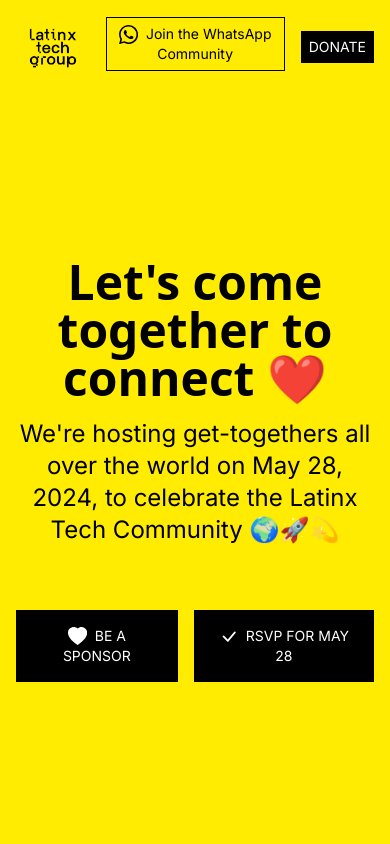
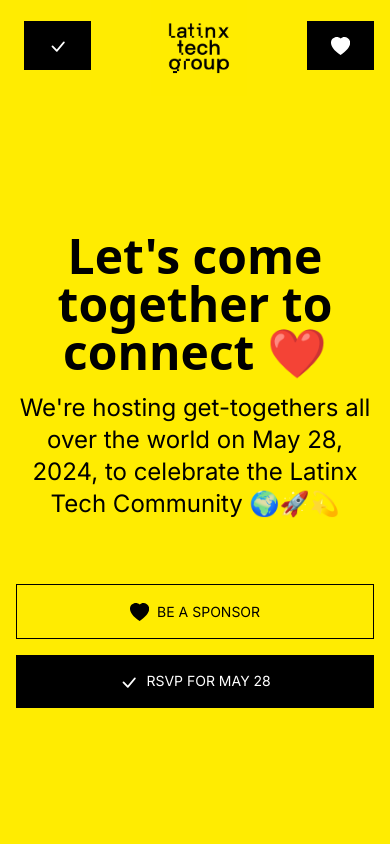
Before and after one commit to latinx-familia/latinx-meetups, a Next.js app: page / in a window 390 px wide. Shown: the top 844 px of the page. Built offline with nearby package versions, Linux system fonts and the light colour scheme.

Commit message:
feat: improve mobile, link behavior and hover

```diff
--- a/src/app/globals.css
+++ b/src/app/globals.css
@@ -5,6 +5,34 @@
 @tailwind utilities;
 
 /* Overwrite PicoCSS */
+:root {
+  --pico-nav-link-spacing-vertical: 1rem;
+  --pico-nav-link-spacing-horizontal: 1.5rem;
+}
+
+a[role=button] {
+  display: inline-flex;
+  transition: all 0.1s linear;
+}
+
+a:hover[role=button].primary-button {
+  text-shadow: 0 0 0.5rem rgba(255, 255, 255, 1), 0 0 1rem rgba(255, 255, 255, 1), 0 0 1.5rem rgba(255, 255, 255, 1);
+  transition: all 0.1s linear;
+  box-shadow: 0 0 1rem rgba(0, 0,0, 0.2);
+}
+
+a:hover[role="button"].secondary-button {
+  box-shadow: #FFF 0 0 3rem;
+}
+
+a:hover[role="button"].primary-button.primary-outline {
+  box-shadow: 0 0 1rem rgba(0, 0,0, 0.2);
+}
+
+nav li {
+  padding-top: 0px;
+  padding-bottom: 0px;
+}
 
 body>footer, body>header, body>main {
   padding-block: 0px;
--- a/src/app/page.js
+++ b/src/app/page.js
@@ -6,8 +6,8 @@
   title: 'Let\'s come together to connect ❤️',
   description: 'We\'re hosting get-togethers all over the world on May 28, 2024, to celebrate the Latinx Tech Community 🌍🚀💫',
   buttons: [
-    { label: 'BE A SPONSOR', href: 'https://forms.gle/S6GjZFbeLUUGkBJu5', title: 'Sponsor Lantinx Community', isButton: 'true', icon: 'heart' },
-    { label: 'RSVP FOR MAY 28', href: 'https://app.getriver.io/latinx', title: 'Latinx Meetup May 28, 2024 ', isButton: 'true', icon: 'check' },
+    { label: 'BE A SPONSOR', href: 'https://forms.gle/S6GjZFbeLUUGkBJu5', title: 'Sponsor Lantinx Community', isButton: 'true', icon: 'heart', isOutline: true, newWindow: true },
+    { label: 'RSVP FOR MAY 28', href: 'https://app.getriver.io/latinx', title: 'Latinx Meetup May 28, 2024 ', isButton: 'true', icon: 'check', newWindow: true },
   ],
 };
 
@@ -16,7 +16,7 @@
     'Latinx Tech Group is a community of VC and Angel investors and Startup Founders all over the world supporting each other to thrive.',
     'Founded by Latinx founders in Silicon Valley in 2021, we are currently +1,700 members from 100 cities in 30 countries and want to invite you to join.'],
   buttons: [
-    { label: 'Join the WhatsApp Community', href: 'https://chat.whatsapp.com/INP8jx2vnjVLCFRBzOrOMo', title: 'Join the Latinx Tech Group WhatsApp Community', icon: 'whatsapp', style: "secondary" }
+    { id: 'action-join-whtasapp', label: 'Join the WhatsApp Community', href: 'https://chat.whatsapp.com/INP8jx2vnjVLCFRBzOrOMo', title: 'Join the Latinx Tech Group WhatsApp Community', icon: 'whatsapp', style: 'secondary', newWindow: true }
   ],
 };
 
@@ -36,8 +36,8 @@
     subtitle: 'Founders from our community already raised over $400M in venture capital in aggregate.',
     description: ['The magic of attending a Latinx meetup is that people come together to listen, connect, and grow. No one wants to impress anyone. Not needing to pitch is the ultimate flex.', 'Latinx founders supporting each other to thrive.'],
     buttons: [
-      { label: 'BE A SPONSOR', href: 'https://forms.gle/S6GjZFbeLUUGkBJu5', title: 'Sponsor Lantinx Community', isButton: 'true', icon: 'heart' },
-      { label: 'RSVP FOR MAY 28', href: 'https://app.getriver.io/latinx', title: 'Latinx Meetup May 28, 2024 ', isButton: 'true', icon: 'check' },
+      { label: 'BE A SPONSOR', href: 'https://forms.gle/S6GjZFbeLUUGkBJu5', title: 'Sponsor Lantinx Community', isButton: 'true', icon: 'heart', isOutline: true, newWindow: true },
+      { label: 'RSVP FOR MAY 28', href: 'https://app.getriver.io/latinx', title: 'Latinx Meetup May 28, 2024 ', isButton: 'true', icon: 'check', newWindow: true },
     ],
   },
 };
@@ -58,8 +58,8 @@
     description: 'We are the global open source community of Latinx founders and funders',
     des: '',
     buttons: [
-      { label: 'BE A SPONSOR', href: 'https://forms.gle/S6GjZFbeLUUGkBJu5', title: 'Sponsor Lantinx Community', isButton: 'true', icon: 'heart' },
-      { label: 'RSVP FOR MAY 28', href: 'https://app.getriver.io/latinx', title: 'Latinx Meetup May 28, 2024 ', isButton: 'true', icon: 'check' },
+      { label: 'BE A SPONSOR', href: 'https://forms.gle/S6GjZFbeLUUGkBJu5', title: 'Sponsor Lantinx Community', isButton: 'true', icon: 'heart', isOutline: true, newWindow: true },
+      { label: 'RSVP FOR MAY 28', href: 'https://app.getriver.io/latinx', title: 'Latinx Meetup May 28, 2024 ', isButton: 'true', icon: 'check', newWindow: true },
     ],
   },
 };
@@ -75,7 +75,7 @@
         wide={true}
       />
 
-      <Hero {...block} style={'secondary'} />
+
 
       <ContentSlide
         {...slide2}
@@ -84,7 +84,7 @@
       />
 
       {/* Demo white background */}
-      <Hero {...block} style={'white-background'} />
+      <Hero {...block} style={'secondary'} />
 
       <ContactForm />
     </>
--- a/src/components/ContentSlide.js
+++ b/src/components/ContentSlide.js
@@ -53,7 +53,7 @@
             <h2 className="text-5xl font-bold mb-8 text-black">{title}</h2>
             <h3 className="text-3xl mb-6 text-neutral-800">{subtitle}</h3>
             {renderDescription()}
-            <div className="flex gap-4">
+            <div className="flex gap-4 flex-col md:flex-row">
                 {buttons.map((button, index) => (
                     <Link key={index} {...button} />
                 ))}
--- a/src/components/Header.js
+++ b/src/components/Header.js
@@ -1,30 +1,62 @@
-import React from 'react';
+"use client"
+
+import React, { useState, useEffect } from 'react';
 import PropTypes from 'prop-types';
 import Container from '@/components/Container';
 import Link from '@/components/Link';
 import NextLink from 'next/link';
-import Image from 'next/image'
+import Image from 'next/image';
 
 export default function Header({ }) {
+    const [showHeaderWhatsAppLink, setShowHeaderWhatsAppLink] = useState(false);
+
+    useEffect(() => {
+        const targetElement = document.getElementById('action-join-whtasapp');
+        function handleScroll() {
+            if (targetElement) {
+                const { top, bottom } = targetElement.getBoundingClientRect();
+                if (top >= 0 && bottom <= window.innerHeight) {
+                    setShowHeaderWhatsAppLink(true);
+                } else {
+                    setShowHeaderWhatsAppLink(false);
+                }
+            }
+        }
+        window.addEventListener('scroll', handleScroll);
+        return () => {
+            window.removeEventListener('scroll', handleScroll);
+        };
+    }, []);
 
     return (
         <header className='sticky top-0 z-50'>
             <Container wide={false} className="bg-yellow-300 h-24">
-                <nav>
-                    <ul className="h-24">
-                        <li>
+                <nav className="flex justify-between items-center h-full">
+                    <ul className="hidden md:flex items-center">
+                        <li className="mr-auto">
                             <NextLink href="/" title="Homepage Latinx Tech Group">
                                 <Image src="/img/logo.png" alt="Latinx Tech Group Logo" width={96} height={96} className='w-24' />
                             </NextLink>
                         </li>
                     </ul>
-
-                    <ul className="h-24">
-                        <li>
-                            <Link label="Join the WhatsApp Community" icon="whatsapp" href="https://chat.whatsapp.com/INP8jx2vnjVLCFRBzOrOMo" title="Join the Latinx Tech Group WhatsApp Community" isOutline={true} isButton={true} />
+                    <ul className="flex grow justify-between md:justify-end items-center">
+                        {!showHeaderWhatsAppLink && (
+                            <li className="mt-1.5 pl-0">
+                                <Link label="Join the WhatsApp Community" icon="whatsapp" href="https://chat.whatsapp.com/INP8jx2vnjVLCFRBzOrOMo" title="Join the Latinx Tech Group WhatsApp Community" isOutline={true} isButton={true} newWindow={true} labelClassName="hidden md:inline-block" />
+                            </li>
+                        )}
+                        {showHeaderWhatsAppLink && (
+                            <li className="mt-1.5">
+                                <Link label="RSVP FOR MAY 28" icon="check" href="https://app.getriver.io/latinx" title="Latinx Meetup May 28, 2024 " isButton={true} newWindow={true} labelClassName="hidden md:inline-block" iconClassName="md:hidden" />
+                            </li>
+                        )}
+                        <li className="md:order-1">
+                            <NextLink href="/" title="Homepage Latinx Tech Group">
+                                <Image src="/img/logo.png" alt="Latinx Tech Group Logo" width={96} height={96} className='w-24 md:hidden' />
+                            </NextLink>
                         </li>
-                        <li>
-                            <Link label="DONATE" href="https://www.paypal.com/pools/c/948ycdnaf6" isButton={true} title="Donate Latinx Tech Group" />
+                        <li className="md:order-2 mt-1.5">
+                            <Link label="Donate" href="/donate" icon="heart" isButton={true} title="Donate to Latinx Tech Group" labelClassName="hidden md:inline-block" iconClassName="md:hidden" />
                         </li>
                     </ul>
                 </nav>
--- a/src/components/Hero.js
+++ b/src/components/Hero.js
@@ -46,7 +46,7 @@
             <div className="max-w-3xl mx-auto">
                 {title && <h1 className={`text-5xl font-bold mb-4 ${textClasses}`}>{title}</h1>}
                 {renderDescription()}
-                <div className="flex justify-center space-x-4 mt-16">
+                <div className="flex justify-center gap-4 mt-16 gap-4 flex-col md:flex-row">
                     {buttons.map((button, index) => (
                         <Link key={index} {...button} isButton={true} />
                     ))}
--- a/src/components/Link.js
+++ b/src/components/Link.js
@@ -11,15 +11,15 @@
     heart: BsHeartFill
 };
 
-export default function Link({ label, href, style = 'primary', isOutline = false, icon = null, title = '', isButton = false, newWindow = false }) {
-    const baseClass = isButton ? 'inline-flex items-center justify-center px-6 py-4 text-sm focus:outline-none rounded-none' : '';
+export default function Link({ id = null, label, href, style = 'primary', isOutline = false, icon = null, title = '', iconClassName = '', labelClassName = '', isButton = false, newWindow = false }) {
+    const baseClass = isButton ? 'flex items-center gap-2 justify-center px-6 py-4 text-sm focus:outline-none rounded-none' : '';
     const styleClass = {
-        primary: isButton ? 'bg-black hover:bg-slate-800' : 'text-black hover:text-gray-800',
-        secondary: isButton ? 'bg-yellow-300  hover:bg-yellow-200' : 'bg-yellow-500 text-yellow-300 hover:text-yellow-500',
+        primary: isButton ? 'primary-button bg-black' : 'text-black hover:text-gray-800',
+        secondary: isButton ? 'secondary-button bg-yellow-300 hover:bg-yellow-200' : 'bg-yellow-500 text-yellow-300 hover:text-yellow-500',
     };
     const styleOutlineClass = {
-        primary: isOutline ? 'bg-transparent border text-black border-black hover:bg-transparent' : 'border-none text-white',
-        secondary: isOutline ? 'bg-transparent border text-yellow-300 border-yellow-300' : 'border-none text-black',
+        primary: isOutline ? 'primary-outline bg-transparent border text-black border-black hover:bg-white hover:border-white' : 'border-none text-white',
+        secondary: isOutline ? 'secondary-outline bg-transparent border text-yellow-300 border-yellow-300' : 'border-none text-black',
     };
 
     const className = `${baseClass} ${styleClass[style]} ${styleOutlineClass[style]}`;
@@ -27,19 +27,21 @@
 
     return (
         <NextLink
+            id={id}
             href={href}
             className={className}
             role={isButton ? 'button': ''}
             title={title}
             target={newWindow ? '_blank' : '_self'}
             rel={newWindow ? 'noopener noreferrer' : ''}>
-                {icon && <span className="mr-2"><IconComponent size="1.2rem" /></span>}
-                {label}
+                {icon && <span className={iconClassName}><IconComponent size="1.2rem" /></span>}
+                <span className={labelClassName}>{label}</span>
         </NextLink>
     );
 }
 
 Link.propTypes = {
+    id: PropTypes.string,
     label: PropTypes.string.isRequired,
     href: PropTypes.string.isRequired,
     style: PropTypes.oneOf(['primary', 'secondary']),
@@ -47,4 +49,6 @@
     icon: PropTypes.oneOf(['arrowLeft', 'arrowRight', 'whatsapp', 'check', 'heart']),
     isButton: PropTypes.bool,
     newWindow: PropTypes.bool,
+    iconClassName: PropTypes.string,
+    labelClassName: PropTypes.string,
 };
```
